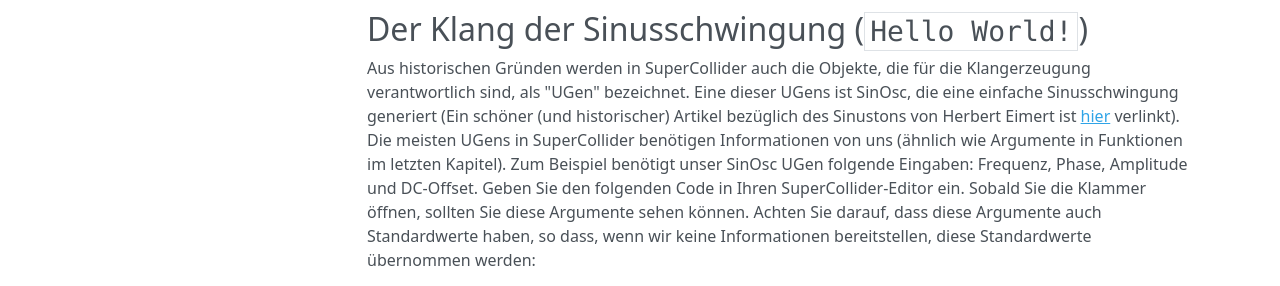
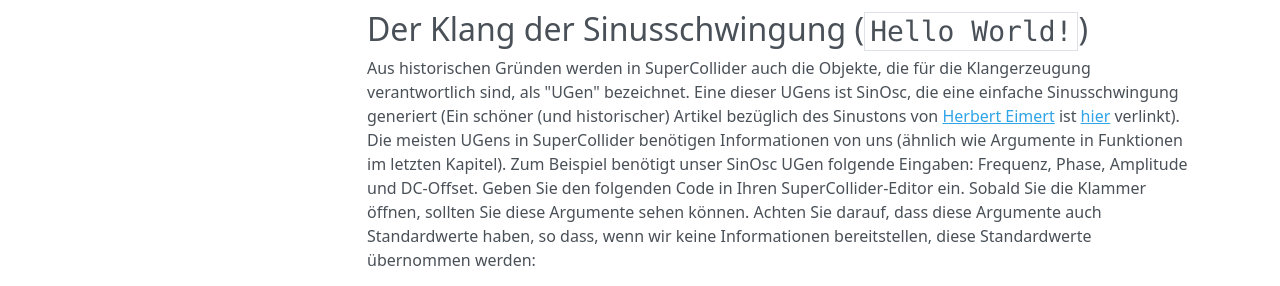
Before and after one commit to teymuri/musikelektronik, an MkDocs documentation site: the page built from docs/first_sounds.md, in a window 1280 px wide and 900 px high. Shown: the part 343-629 px from the top of the window. Built offline with MkDocs 1.6.1, drawn with Linux system fonts in a browser that asks for light colours; nearby versions of some CDN libraries; part of the change alters nothing that is shown.

````diff
--- a/docs/first_sounds.md
+++ b/docs/first_sounds.md
@@ -7,7 +7,7 @@ Im letzten Kapitel haben wir uns mit der Sprache SuperCollider beschäftigt. Die
 s.boot;
 ```
 ## Der Klang der Sinusschwingung (`Hello World!`)
-Aus historischen Gründen werden in SuperCollider auch die Objekte, die für die Klangerzeugung verantwortlich sind, als "UGen" bezeichnet. Eine dieser UGens ist SinOsc, die eine einfache Sinusschwingung generiert (Ein schöner (und historischer) Artikel bezüglich des Sinustons von Herbert Eimert ist [hier](pdf/eimert_sinus-ton.pdf) verlinkt). Die meisten UGens in SuperCollider benötigen Informationen von uns (ähnlich wie Argumente in Funktionen im letzten Kapitel). Zum Beispiel benötigt unser SinOsc UGen folgende Eingaben: Frequenz, Phase, Amplitude und DC-Offset. Geben Sie den folgenden Code in Ihren SuperCollider-Editor ein. Sobald Sie die Klammer öffnen, sollten Sie diese Argumente sehen können. Achten Sie darauf, dass diese Argumente auch Standardwerte haben, so dass, wenn wir keine Informationen bereitstellen, diese Standardwerte übernommen werden:
+Aus historischen Gründen werden in SuperCollider auch die Objekte, die für die Klangerzeugung verantwortlich sind, als "UGen" bezeichnet. Eine dieser UGens ist SinOsc, die eine einfache Sinusschwingung generiert (Ein schöner (und historischer) Artikel bezüglich des Sinustons von [Herbert Eimert](https://de.wikipedia.org/wiki/Herbert_Eimert) ist [hier](pdf/eimert_sinus-ton.pdf) verlinkt). Die meisten UGens in SuperCollider benötigen Informationen von uns (ähnlich wie Argumente in Funktionen im letzten Kapitel). Zum Beispiel benötigt unser SinOsc UGen folgende Eingaben: Frequenz, Phase, Amplitude und DC-Offset. Geben Sie den folgenden Code in Ihren SuperCollider-Editor ein. Sobald Sie die Klammer öffnen, sollten Sie diese Argumente sehen können. Achten Sie darauf, dass diese Argumente auch Standardwerte haben, so dass, wenn wir keine Informationen bereitstellen, diese Standardwerte übernommen werden:
 
 ```supercollider
 SinOsc.ar();
````
Also changed, not shown: site/first_sounds/index.html, site/index.html, site/search/search_index.json, site/sitemap.xml, 2 other files.
